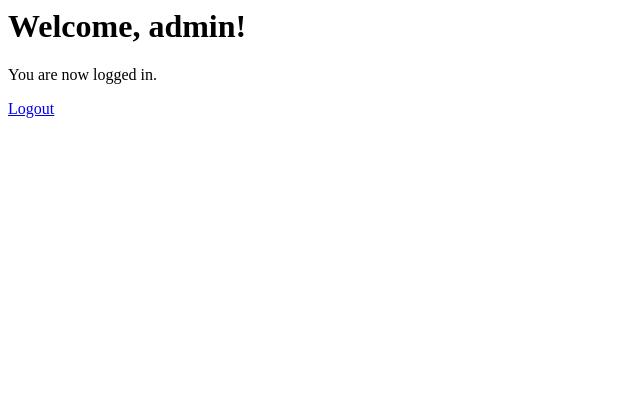
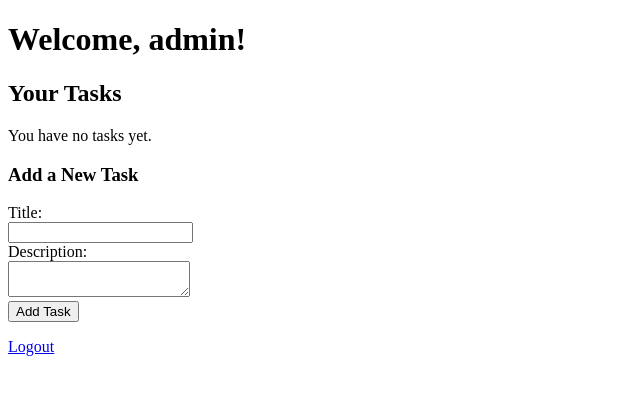
Before and after one commit to Toby-Willmott/Django_Personal_Task_Manager, a Django app: page / in a window 1280 px wide. Shown: the top 395 px of the page, without its empty margins (0-640 px from the left). Run offline with Django 5.2, Linux system fonts and the light colour scheme; a user stored in the database is signed in; data comes from the database, SQL or seed files in the repository; both versions use the stored data as it was after the commit.

Commit message:
finished the functinality

```diff
--- a/taskManager/models.py
+++ b/taskManager/models.py
@@ -12,3 +12,6 @@ class Task(models.Model):
 
     def __str__(self):
         return self.title
+
+    def __repr__(self):
+        return self.title
--- a/taskManager/templates/taskManager/index.html
+++ b/taskManager/templates/taskManager/index.html
@@ -1,3 +1,43 @@
+<!DOCTYPE html>
+<html>
+<head>
+    <title>Your Tasks</title>
+</head>
+<body>
 <h1>Welcome, {{ user.username }}!</h1>
-<p>You are now logged in.</p>
-<a href="{% url 'login' %}">Logout</a>
+<h2>Your Tasks</h2>
+
+{% if user_tasks %}
+<ul>
+    <form method="post" action="{% url 'update_tasks' %}">
+        {% csrf_token %}
+        <ul>
+            {% for task in user_tasks %}
+            <li>
+                <label>
+                    <input type="checkbox" name="completed_tasks" value="{{ task.id }}" {% if task.completed %}checked{% endif %}>
+                    <strong>{{ task.title }}</strong> — {{ task.description }}
+                </label>
+            </li>
+            {% endfor %}
+        </ul>
+        <button type="submit">Save Changes</button>
+    </form>
+</ul>
+{% else %}
+<p>You have no tasks yet.</p>
+{% endif %}
+<h3>Add a New Task</h3>
+<form method="post" action="{% url 'add_task' %}">
+    {% csrf_token %}
+    <label for="title">Title:</label><br>
+    <input type="text" name="title" required><br>
+
+    <label for="description">Description:</label><br>
+    <textarea name="description"></textarea><br>
+
+    <button type="submit">Add Task</button>
+</form>
+<p><a href="{% url 'login' %}">Logout</a></p>
+</body>
+</html>
--- a/taskManager/urls.py
+++ b/taskManager/urls.py
@@ -8,5 +8,6 @@ urlpatterns = [
         path('register/', task_views.register, name='register'),
         path('login/', auth_views.LoginView.as_view(template_name='taskManager/login.html'), name='login'),
         path('logout/', auth_views.LogoutView.as_view(), name='logout'),
-
+        path('update-tasks/', task_views.update_tasks, name="update_tasks"),
+        path('add-task/', task_views.add_task, name='add_task'),
 ]
--- a/taskManager/views.py
+++ b/taskManager/views.py
@@ -2,9 +2,15 @@ from django.shortcuts import render, redirect
 from django.contrib.auth.forms import UserCreationForm
 from django.contrib import messages
 from django.http import HttpResponse
+from django.contrib.auth import authenticate, login
+from django.contrib.auth.decorators import login_required
+from .models import Task
+from django.views.decorators.http import require_POST
 
+@login_required
 def index(request):
-    return render(request, "taskManager/index.html")
+    user_tasks = Task.objects.filter(owner=request.user)
+    return render(request, "taskManager/index.html", {"user_tasks": user_tasks})
 
 def register(request):
     if request.method == 'POST':
@@ -16,3 +22,41 @@ def register(request):
     else:
         form = UserCreationForm()
     return render(request, 'taskManager/register.html', {'form': form})
+
+def custom_login(request):
+    if request.method == 'POST':
+        username = request.POST.get("username")
+        password = request.POST.get("password")
+        user = authenticate(request, username=username, password=password)
+        if user is not None:
+            login(request, user)
+            return redirect('index')
+        else:
+            messages.error(request, "Invalid username or password")
+    return render(request, 'taskManager/login.html')
+
+@require_POST
+@login_required
+def update_tasks(request):
+    completed_ids = request.POST.getlist('completed_tasks')
+    user_tasks = Task.objects.filter(owner=request.user)
+
+    for task in user_tasks:
+        task.completed = str(task.id) in completed_ids
+        task.save()
+
+    return redirect('index')
+
+@require_POST
+@login_required
+def add_task(request):
+    title = request.POST.get('title')
+    description = request.POST.get('description', '')
+
+    if title:
+        Task.objects.create(
+            title=title,
+            description=description,
+            owner=request.user
+        )
+    return redirect('index')
```
Also changed, not shown: db.sqlite3.
